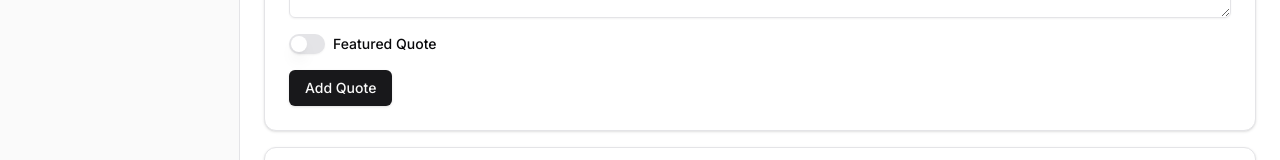
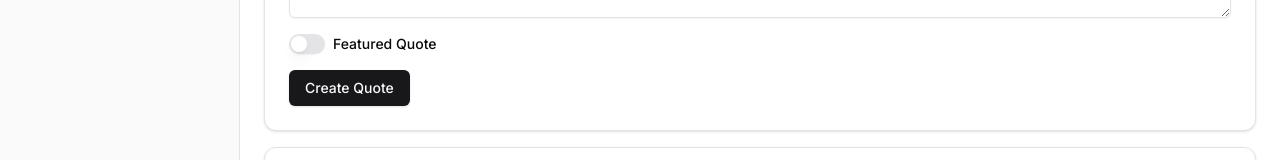
Before and after one commit to itsjoseantonio/quote-app, a Next.js app: page /quotes in a window 1280 px wide. Shown: the part 279-439 px from the top of the page. Built offline with nearby package versions, Linux system fonts and the light colour scheme; no server answers; the database is empty; sample sign-in values are in the browser's storage.

Commit message:
feat: Passing featured quote on Form Quotes

```diff
--- a/src/app/(pages)/(admin)/quotes/QuotesClient.tsx
+++ b/src/app/(pages)/(admin)/quotes/QuotesClient.tsx
@@ -17,7 +17,6 @@ const QuotesClient = ({ quotes }: QuotesClientProps) => {
     const [editingQuote, setEditingQuote] = useState<Quote | null>(null);
 
     const handleEdit = (quote: Quote) => {
-        console.log(quote, 'editing quote');
         setEditingQuote(quote);
         setMode('edit');
     };
--- a/src/app/(pages)/(admin)/quotes/page.tsx
+++ b/src/app/(pages)/(admin)/quotes/page.tsx
@@ -7,6 +7,7 @@ import { Session } from '@/types';
 import dbConnect from '@/lib/dbConnect';
 import { Quote } from '@/app/models/Quote';
 import { Quote as QuoteType } from '@/types';
+import { User } from '@/app/models/User';
 
 // ====== Components ====== //
 import QuotesClient from './QuotesClient';
@@ -19,6 +20,8 @@ const QuotesPage = async () => {
     }
 
     await dbConnect();
+
+    const user = await User.findById(session.user.id);
 
     const quotesData = await Quote.find({
         user: new Types.ObjectId(session.user.id),
@@ -34,6 +37,7 @@ const QuotesPage = async () => {
             __v: q.__v,
             createdAt: q.createdAt,
             updatedAt: q.updatedAt,
+            featured: q._id.toString() === user?.featuredQuoteId?.toString(),
         }))
         .sort(
             (a: QuoteType, b: QuoteType) =>
--- a/src/app/(pages)/auth/complete/page.tsx
+++ b/src/app/(pages)/auth/complete/page.tsx
@@ -10,7 +10,6 @@ import CompleteForm from '@/components/forms/CompleteForm';
 const CompletePage = async () => {
     const session: Session | null = await getServerSession(authOptions);
 
-    console.log(session, 'Complete form');
     return (
         <>
             <div className='flex flex-col items-center gap-1'>
--- a/src/components/SidebarApp.tsx
+++ b/src/components/SidebarApp.tsx
@@ -39,7 +39,6 @@ const items = [
 
 const SidebarApp = async () => {
     const session: Session | null = await getServerSession(authOptions);
-    console.log(session, 'session');
 
     return (
         <Sidebar>
--- a/src/components/forms/QuotesForm.tsx
+++ b/src/components/forms/QuotesForm.tsx
@@ -73,7 +73,6 @@ const QuotesForm = ({
     };
 
     const handleEditQuote = async (id: string, data: QuoteFormData) => {
-        console.log(id, data, '----------- handle Edit Quote');
         try {
             const response = await updateQuote(id, data);
 
@@ -166,7 +165,7 @@ const QuotesForm = ({
                             </div>
                         </div>
                         {mode === 'create' ? (
-                            <Button type='submit'>Add Quote</Button>
+                            <Button type='submit'>Create Quote</Button>
                         ) : (
                             <div className='space-x-2'>
                                 <Button type='submit'>Update Quote</Button>
@@ -175,6 +174,7 @@ const QuotesForm = ({
                                         handleCancel?.();
                                         reset(EMPTY_VALUES);
                                     }}
+                                    variant='outline'
                                 >
                                     Cancel
                                 </Button>
```
Also changed, not shown: src/app/(pages)/(public)/account/[username]/not-found.tsx (renamed from src/app/(pages)/account/[username]/not-found.tsx), src/app/(pages)/(public)/account/[username]/page.tsx (renamed from src/app/(pages)/account/[username]/page.tsx).
